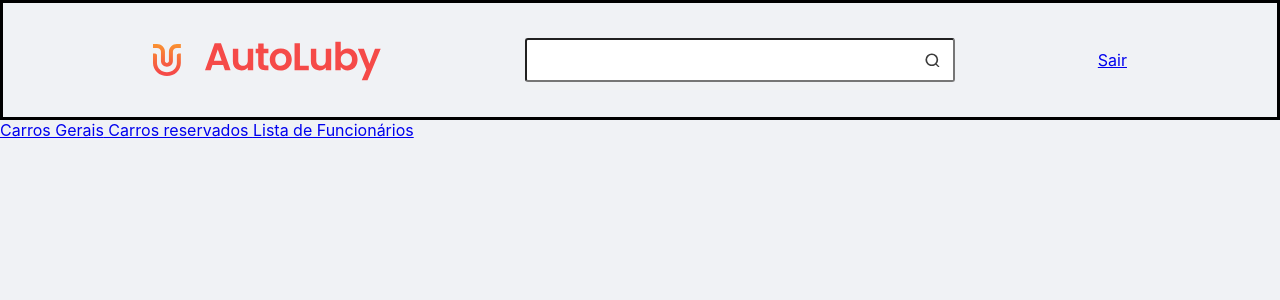
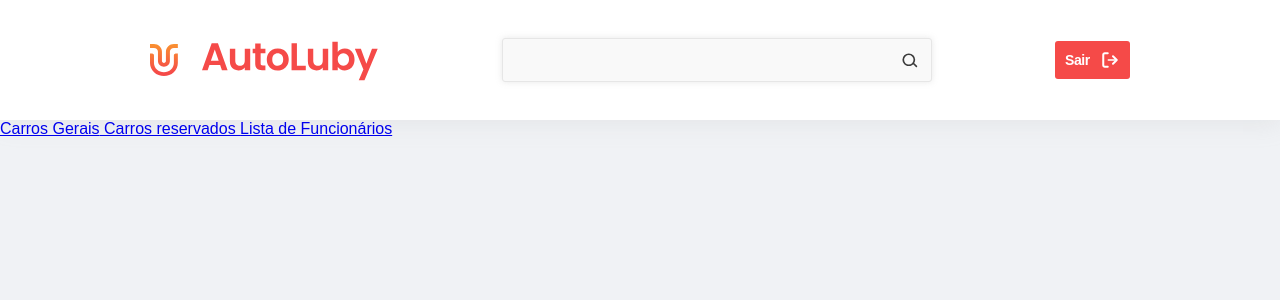
Before and after one commit to eduardo-borges-goncalves/lab-luby, a React (Create React App) app: page / in a window 1280 px wide. Shown: the top 300 px of the page. Built offline with nearby package versions, Linux system fonts and the light colour scheme.

Commit message:
#2 implementa header

```diff
--- a/src/components/Header/index.tsx
+++ b/src/components/Header/index.tsx
@@ -1,5 +1,6 @@
 import { Link } from "react-router-dom";
 import { Logo } from "../Logo";
+import { Logout } from "../Logout";
 import { Search } from "../Search";
 import { HeaderWrapper } from "./styles";
 
@@ -12,7 +13,10 @@ export const Header = () => (
 
       { window.location.pathname === "/" && <Search/> }
 
-      <Link to='/'>Sair</Link>
+      <Link to='/login' id="sair">
+        <span> Sair </span>
+        <Logout />
+      </Link>
     </nav>
   </HeaderWrapper>
 
--- a/src/components/Header/styles.ts
+++ b/src/components/Header/styles.ts
@@ -1,10 +1,12 @@
 import styled from "styled-components";
 
 export const HeaderWrapper = styled.header`
-  border: solid;
   display: flex;
   height: 120px;
+  width: 100%;
   max-width: 1920px;
+  background-color: var(--shape);
+  box-shadow: 0px 2px 25px rgba(169, 169, 169, 0.2);
 
   nav {
     display: flex;
@@ -13,4 +15,32 @@ export const HeaderWrapper = styled.header`
     width: 100%;
     margin: 0 150px;
   }
+
+  #sair {
+
+    span {
+      position: static;
+      font-style: normal;
+      font-weight: 600;
+      font-size: 14px;
+      line-height: 120%;
+
+      display: flex;
+      align-items: center;
+      letter-spacing: -0.03em;
+
+      color: var(--shape);
+    }
+    text-decoration: none;
+
+    display: flex;
+    gap: 10px;
+
+    width: 75px;
+    height: 38px;
+    padding: 10px;
+
+    background-color: var(--red);
+    border-radius: 3px;
+  }
 `
--- /dev/null
+++ b/src/components/Logout/index.tsx
@@ -0,0 +1,13 @@
+import { ReactComponent as Vector } from "../../assets/header/Vector.svg"
+import { ReactComponent as Vector1 } from "../../assets/header/Vector-1.svg"
+import { ReactComponent as Vector2 } from "../../assets/header/Vector-2.svg"
+
+import { LogoutWrapper } from "./styles"
+
+export const Logout = () => (
+  <LogoutWrapper>
+    <Vector  id="vectorLogout"/>
+    <Vector2 id="vector2Logout"/>
+    <Vector1 id="vector1Logout"/>
+  </LogoutWrapper>
+)
--- /dev/null
+++ b/src/components/Logout/styles.ts
@@ -0,0 +1,28 @@
+import styled from "styled-components";
+
+export const LogoutWrapper = styled.div`
+  position: relative;
+  width: 18px;
+  height: 18px;
+  display: flex;
+  align-items: center;
+
+  svg {
+    position: absolute;
+  }
+
+  #vectorLogout {
+    left: 2.25px;
+  }
+
+  #vector2Logout {
+    right: 2.25px;
+    left: 6.75px;
+    width: 9px;
+  }
+
+  #vector1Logout {
+    left: 12px;
+  }
+
+`
--- a/src/components/Search/styles.ts
+++ b/src/components/Search/styles.ts
@@ -1,7 +1,6 @@
 import styled from "styled-components";
 
 export const SearchWrapper = styled.div`
-  /* border: solid; */
   position: relative;
   display: flex;
   align-items: center;
@@ -9,7 +8,12 @@ export const SearchWrapper = styled.div`
   input {
     height: 44px;
     width: 430px;
+
+    border: 1px solid var(--stroke);
     border-radius: 3px;
+
+    background: var(--input);
+    box-shadow: 0px 0px 6px rgba(162, 162, 162, 0.25);
   }
 
   #search {
@@ -32,13 +36,13 @@ export const SearchWrapper = styled.div`
     }
 
     #icon2 {
-      height: 4.625px;
-      width: 4.625001907348633px;
+      height: 5.625px;
+      width: 5.625001907348633px;
 
       position: absolute;
-      left: 63.38%;
+      left: 62.38%;
       right: 12.5%;
-      top: 63.38%;
+      top: 62.38%;
       bottom: 12.5%;
     }
   }
--- a/src/style/global.ts
+++ b/src/style/global.ts
@@ -2,11 +2,15 @@ import { createGlobalStyle } from "styled-components";
 
 export const GlobalStyle = createGlobalStyle`
 
+    @import url('https://fonts.googleapis.com/css2?family=Poppins:ital,wght@0,100;0,200;0,300;0,400;0,500;0,600;0,700;0,800;0,900;1,100;1,200;1,300;1,400;1,500;1,600;1,700;1,800;1,900&display=swap');
+
     :root {
         --background: #f0f2f5;
         --shape: #FFFFFF;
+        --input: #F9F9F9;
+        --stroke: #E6E6E6;
 
-        --red: #E52E4D;
+        --red: #F54A48;
         --blue: #5429CC;
         --green: #33cc95;
         --blue-light: #6933FF;
@@ -32,11 +36,10 @@ export const GlobalStyle = createGlobalStyle`
 
     body {
         background-color: var(--background);
-        font-family: -apple-system, BlinkMacSystemFont, 'Segoe UI', 'Roboto', 'Oxygen',
-        'Ubuntu', 'Cantarell', 'Fira Sans', 'Droid Sans', 'Helvetica Neue',
-        sans-serif;
         -webkit-font-smoothing: antialiased;
         -moz-osx-font-smoothing: grayscale;
+
+        font-family: 'Poppins', sans-serif;
     }
 
     button {
```
